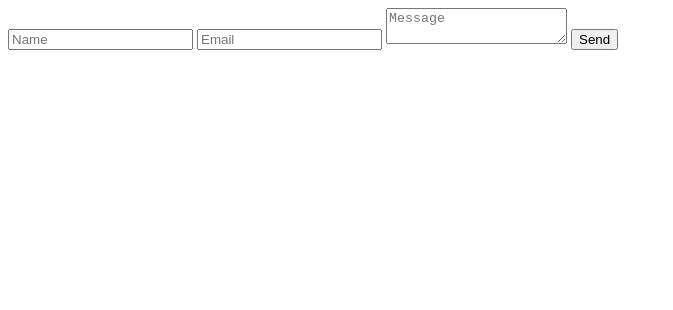
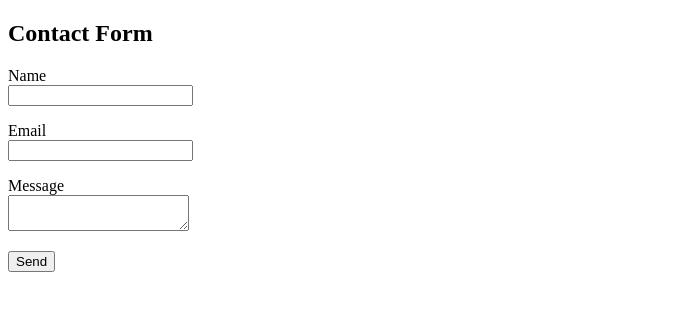
Before and after one commit to Medhouidi/cf-form-backend, a plain HTML site: page index.html in a window 1280 px wide. Shown: the whole page, without its empty margins (0-673 px from the left). Drawn offline with Linux system fonts and the light colour scheme.

Commit message:
Refactor contact form layout with labels and paragraphs

```diff
--- a/index.html
+++ b/index.html
@@ -1,6 +1,31 @@
+<!DOCTYPE html>
+<html lang="en">
+<head>
+  <meta charset="UTF-8">
+  <title>Contact</title>
+</head>
+<body>
+
+<h2>Contact Form</h2>
+
 <form action="https://cf-form-backend.pages.dev/contact" method="POST">
-  <input type="text" name="name" placeholder="Name" required>
-  <input type="email" name="email" placeholder="Email" required>
-  <textarea name="message" placeholder="Message" required></textarea>
+  <p>
+    <label>Name</label><br>
+    <input type="text" name="name" required>
+  </p>
+
+  <p>
+    <label>Email</label><br>
+    <input type="email" name="email" required>
+  </p>
+
+  <p>
+    <label>Message</label><br>
+    <textarea name="message" required></textarea>
+  </p>
+
   <button type="submit">Send</button>
 </form>
+
+</body>
+</html>
```
